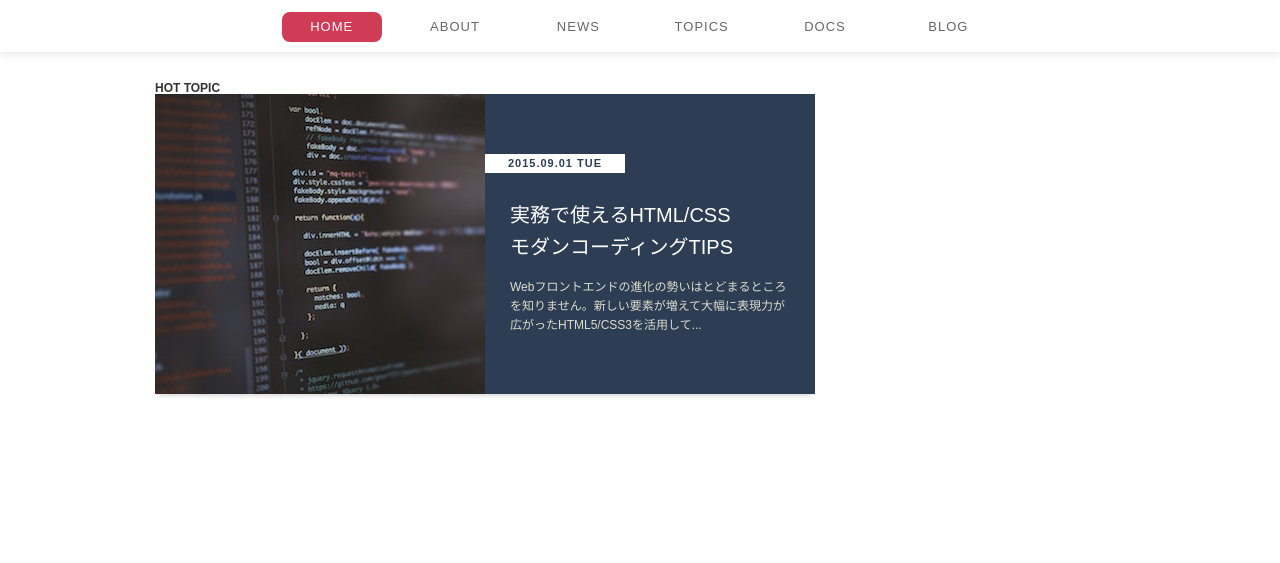
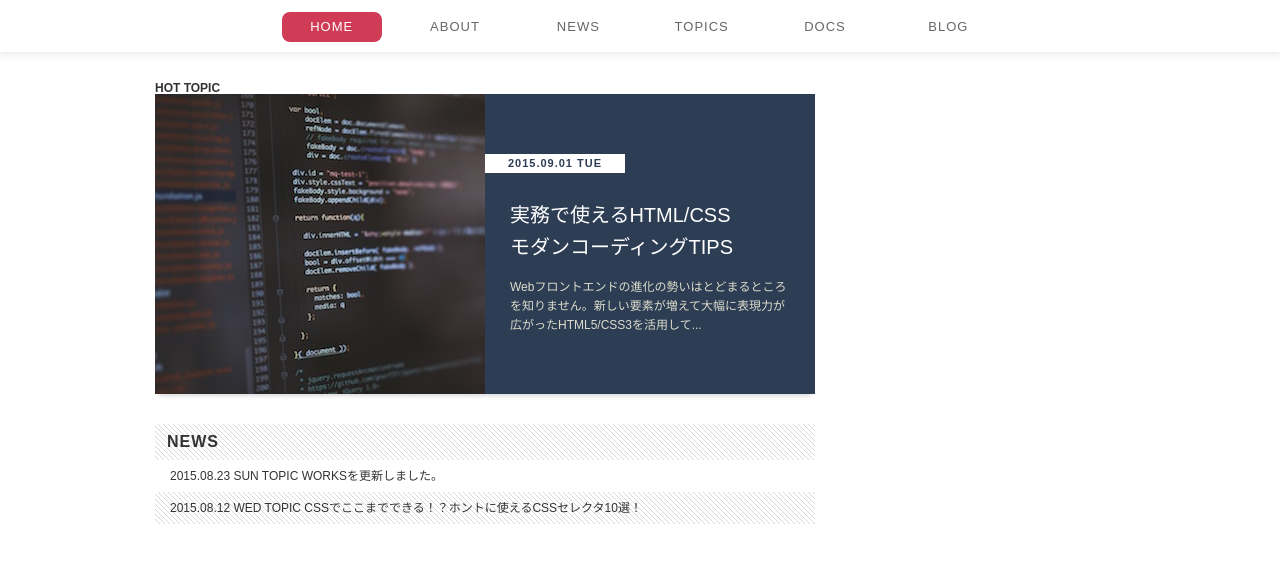
Before and after one commit to hagiyaboy/Sample01_standardLayout, a plain HTML site: page index02.html in a window 1280 px wide. Shown: the part 87-650 px from the top of the page. Drawn offline with Linux system fonts and the light colour scheme.

Commit message:
[EDIT]20220328

```diff
--- a/css/style02.css
+++ b/css/style02.css
@@ -150,3 +150,30 @@ HOT TOPIC
     font-size: 1.1rem;
     line-height: 1;
 }
+/* ----------------------------------
+NEWS
+-----------------------------------*/
+.heading {
+    padding: 10px 12px;
+    background: url("../images/bg-slash.gif");
+    letter-spacing: 1px;
+    font-size: 1.6rem;
+}
+.scroll-list {
+    max-height: 220px;
+    overflow-y: auto;
+    margin-bottom: 30px;
+    list-style-type: none;
+}
+.scroll-list .scroll-item a {
+    display: block;
+    padding: 10px 15px;
+    color: #333;
+    transition: background-color 0.1s;
+}
+.scroll-list .scroll-item:nth-of-type(even) a {
+    background: url("../images/bg-slash.gif")
+}
+.scroll-list .scroll-item a:hover {
+    background-color: #fafaf8;
+}
--- a/index02.html
+++ b/index02.html
@@ -33,6 +33,23 @@
                         <time class="date" datetime="2015-09-01">2015.09.01 TUE</time>
                     </div>
                 </a>
+                <h2 class="heading">NEWS</h2>
+                <ul class="scroll-list">
+                    <li class="scroll-item">
+                        <a href="#">
+                            <time class="date" datetime="2015-08-23">2015.08.23 SUN</time>
+                            <span class="category">TOPIC</span>
+                            <span class="title">WORKSを更新しました。</span>
+                        </a>
+                    </li>
+                    <li class="scroll-item">
+                        <a href="#">
+                            <time class="date" datetime="2015-08-12">2015.08.12 WED</time>
+                            <span class="category">TOPIC</span>
+                            <span class="title">CSSでここまでできる！？ホントに使えるCSSセレクタ10選！</span>
+                        </a>
+                    </li>
+                </ul>
             </main>
             <div class="sidemenu">
 
```
